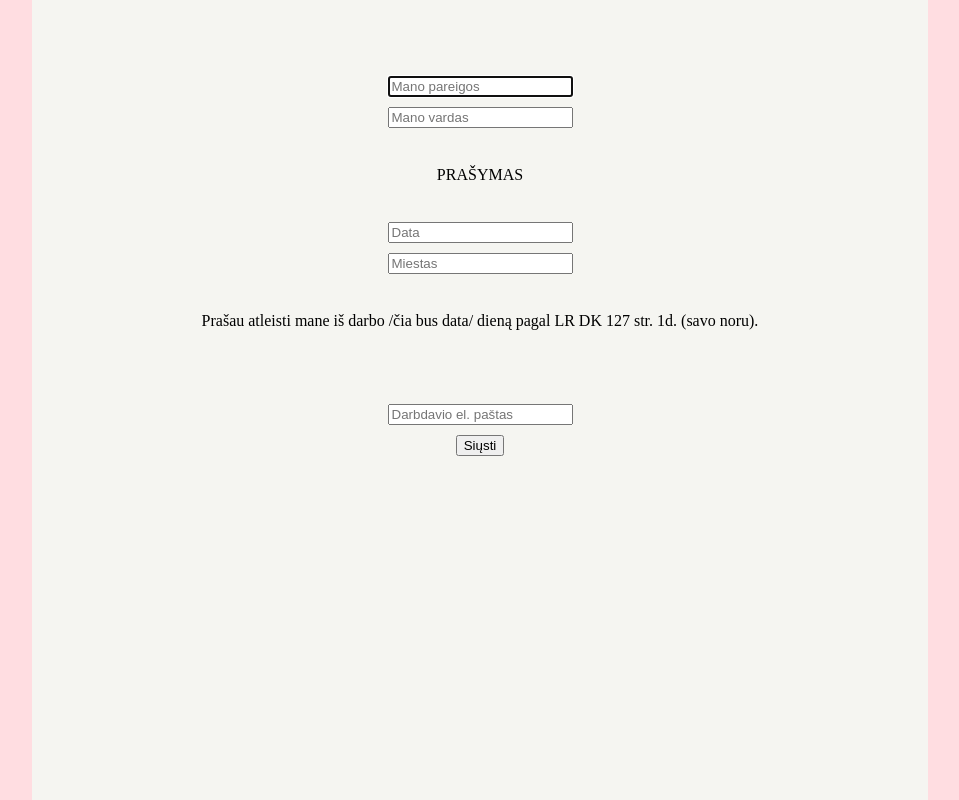
After one commit to tundrataiga/vcs_finals, a PHP site: page /nohelp.php in a window 1280 px wide. The commit adds this page. Shown: the whole page, without its empty margins (160-1119 px from the left). Run offline with PHP 8.4, Linux system fonts and the light colour scheme.

Commit message:
Started the form

```diff
--- a/index.php
+++ b/index.php
@@ -108,7 +108,7 @@
           <div id="section-4" class="section-4  section section-bg" id="vilnius-bg"></div>
           <div id="section-5" class="section-5  section" id="island-bg"></div>
 
-          <a href="#"><p id="noHelp">Nepadėjo?</p></a>
+          <a href="nohelp.php"><p id="noHelp">Nepadėjo?</p></a>
 
 
 
--- /dev/null
+++ b/nohelp.php
@@ -0,0 +1,37 @@
+<!DOCTYPE html>
+<html lang="en">
+<head>
+    <meta charset="UTF-8">
+    <meta name="viewport" content="width=device-width, initial-scale=1.0">
+    <meta http-equiv="X-UA-Compatible" content="ie=edge">
+    <title>NebelaikoNervai</title>
+    <link rel="stylesheet" href="styles/style.css">
+    <script src="https://ajax.googleapis.com/ajax/libs/jquery/3.4.1/jquery.min.js"></script>
+</head>
+<body class="body">
+    <div class="container">
+        <form class="form" action="">
+            <br>
+            <br>
+        <p><input type="text" name="mano pareigos" placeholder="Mano pareigos" required autofocus></p>
+        <p><input type="text" name="mano vardas" placeholder="Mano vardas" required autofocus></p>
+        <br>
+        <p>PRAŠYMAS</p>
+        <br>
+        <p><input type="text" name="data" placeholder="Data" required autofocus></p>
+        <p><input type="text" name="miestas" placeholder="Miestas" required autofocus></p>
+        <br>
+        <p>Prašau atleisti mane iš darbo /čia bus data/ dieną pagal LR DK 127 str. 1d. (savo noru).</p>
+        <br>
+        <br>
+        <br>
+        <p><input type="email" name="email" placeholder="Darbdavio el. paštas" required autofocus></p>
+        <p><button name="submit" type="submit" id="contact-submit">Siųsti</button></p>
+        </form>
+
+    </div>
+
+
+<script src="scripts/script.js"></script>
+</body>
+</html>
--- a/styles/style.css
+++ b/styles/style.css
@@ -1,3 +1,4 @@
+/* index.php */
 
 :root {
   --replace-offset: 50%;
@@ -236,3 +237,29 @@ body {
   right: 30px;
   margin: 0;
 }
+
+/* nohelp.php file */
+
+.body {
+  background-color: #ffdde1;
+}
+
+.container {
+  background-color: rgb(245, 245, 241);
+  width: 70%;
+  position: absolute;
+  top: 0;
+  bottom: 0;
+  left: 50%;
+  transform: translate(-50%, 0);
+  padding: 30px;
+  text-align: center;
+}
+
+.form p {
+  margin: 10px 0 10px 0;
+}
+
+.form select {
+  display: inline;
+}
```
